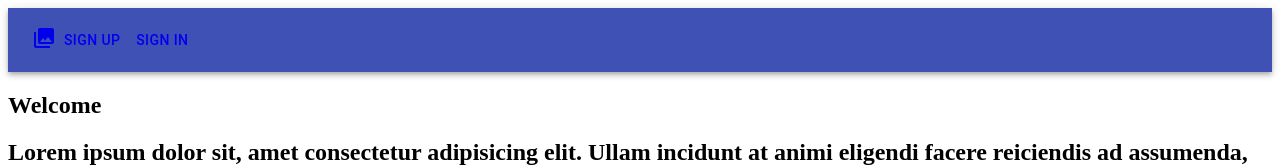
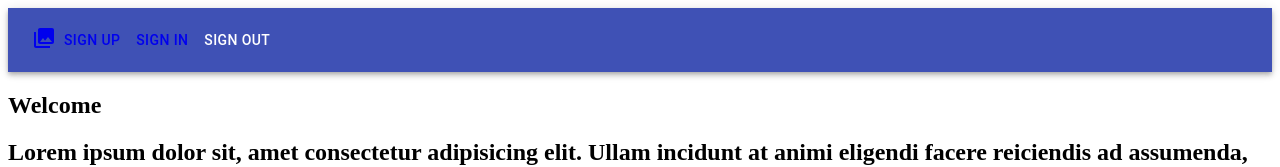
Before and after one commit to Nazarenko19/Photo-Gallery, a React (Create React App) app: page / in a window 1280 px wide. Shown: the top 167 px of the page. Built offline with nearby package versions, Linux system fonts and the light colour scheme; no server answers; the database is empty.

Commit message:
added sign out method

```diff
--- a/src/components/Header/index.tsx
+++ b/src/components/Header/index.tsx
@@ -1,11 +1,36 @@
-import React, { FC } from "react";
+import React, { FC, useState, useEffect, MouseEvent } from "react";
+import { useSelector, useDispatch } from "react-redux";
+import { RootState } from "store";
 import { Link } from "react-router-dom";
 import { publicRoutes, defaultRoute } from "routes/routes-list";
 import PhotoLibraryIcon from "@material-ui/icons/PhotoLibrary";
 import { withStyles, Grid, Toolbar, AppBar, Button } from "@material-ui/core";
 import headerStyles from "./styles";
+import { signOut, setError } from "store/modules/auth/actions";
 
-const Header: FC = () => (
+const Header: FC = () => {
+  const dispatch = useDispatch();
+  const [loading, setLoading] = useState(false);
+  const { error } = useSelector((state: RootState) => state.auth);
+
+  useEffect(() => {
+    return () => {
+      if (error) {
+        dispatch(setError(""));
+      }
+    };
+  }, [error, dispatch]);
+
+  const submitHandler = (e: MouseEvent) => {
+    e.preventDefault();
+    if (error) {
+      dispatch(setError(""));
+    }
+    setLoading(true);
+    dispatch(signOut());
+  };
+
+  return (
     <div>
       <AppBar position="static">
         <Toolbar>
@@ -20,11 +45,16 @@ const Header: FC = () => (
               <Link to={publicRoutes.signIn}>
                 <Button color="inherit">Sign in</Button>
               </Link>
+
+              <Button disabled={loading} color="inherit" onClick={submitHandler}>
+                Sign Out
+              </Button>
             </div>
           </Grid>
         </Toolbar>
       </AppBar>
     </div>
   );
+};
 
 export default withStyles(headerStyles)(Header);
```
Lines whose indentation alone changed are shown as unchanged.
